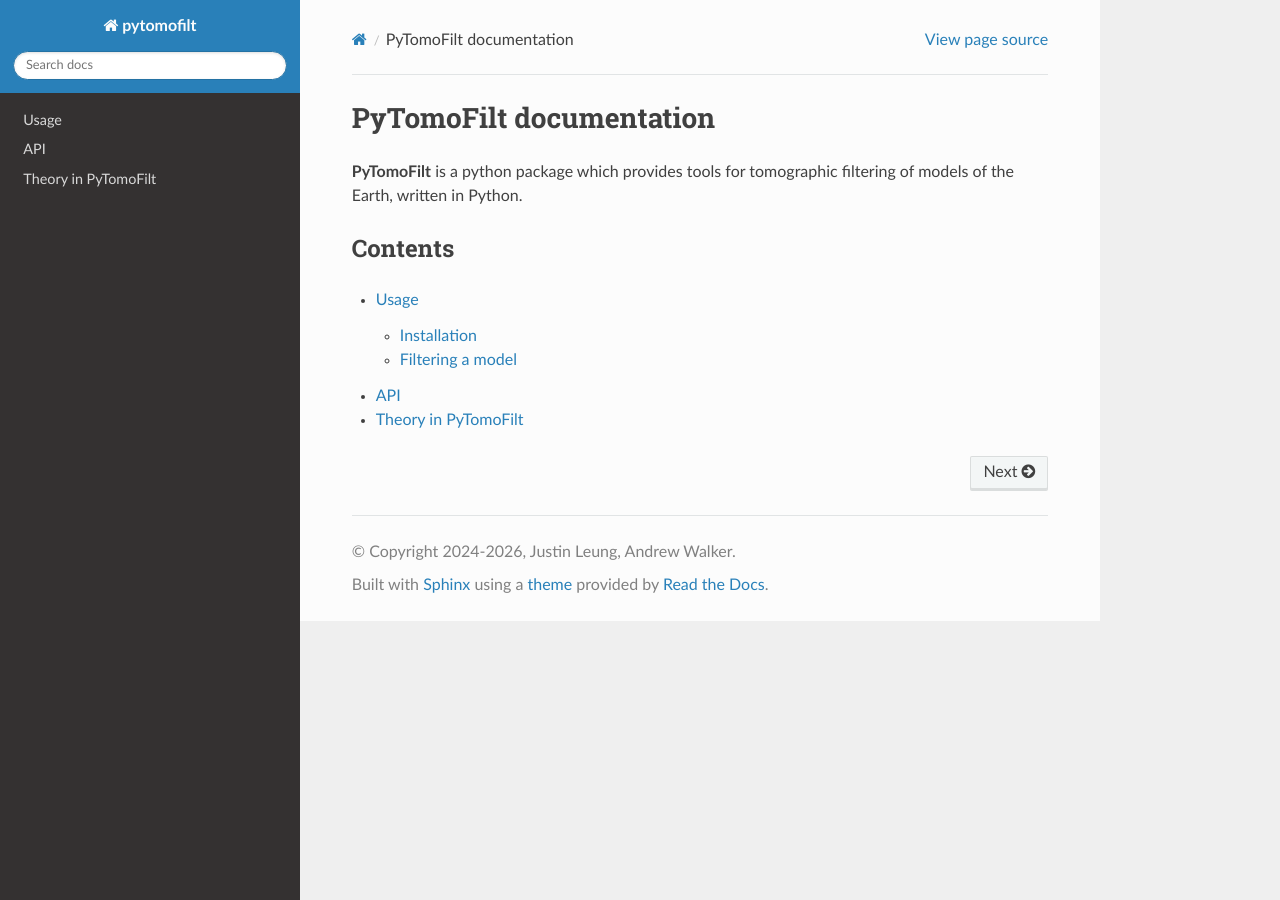
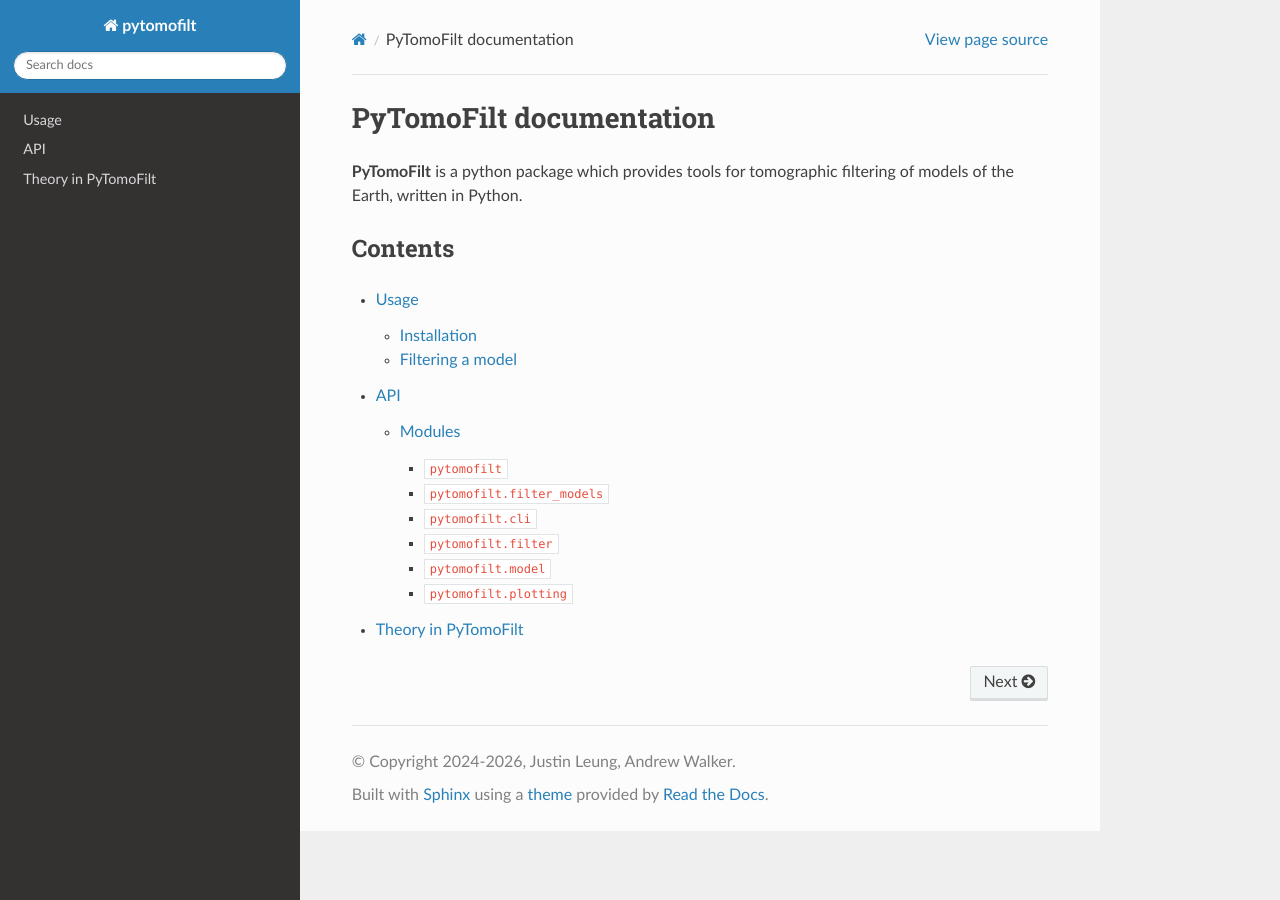
Before and after one commit to justinleung4732/pytomofilt, a Sphinx documentation site: the page built from docs/source/index.rst, in a window 1280 px wide. Built offline with Sphinx 7.4.7 and the Read the Docs theme 3.1.0, drawn with Linux system fonts in a browser that asks for light colours.

```diff
--- a/docs/source/api.rst
+++ b/docs/source/api.rst
@@ -1,7 +1,40 @@
 API
 ===
 
-.. autosummary::
-    :toctree: generated
+Modules
+-------
 
-    pytomofilt
+``pytomofilt``
+^^^^^^^^^^^^^^
+
+.. automodule:: pytomofilt
+    :members:
+
+``pytomofilt.filter_models``
+^^^^^^^^^^^^^^^^^^^^^^^^^^^^
+
+.. automodule:: pytomofilt.cli
+    :members:
+``pytomofilt.cli``
+^^^^^^^^^^^^^^^^^^^^^^^^^^^^
+
+.. automodule:: pytomofilt.filter_models
+    :members:
+
+``pytomofilt.filter``
+^^^^^^^^^^^^^^^^^^^^^^^^^^^^
+
+.. automodule:: pytomofilt.filter
+    :members:
+
+``pytomofilt.model``
+^^^^^^^^^^^^^^^^^^^^^^^^^^^^
+
+.. automodule:: pytomofilt.model
+    :members:
+
+``pytomofilt.plotting``
+^^^^^^^^^^^^^^^^^^^^^^^^^^^^
+
+.. automodule:: pytomofilt.plotting
+    :members:
```
